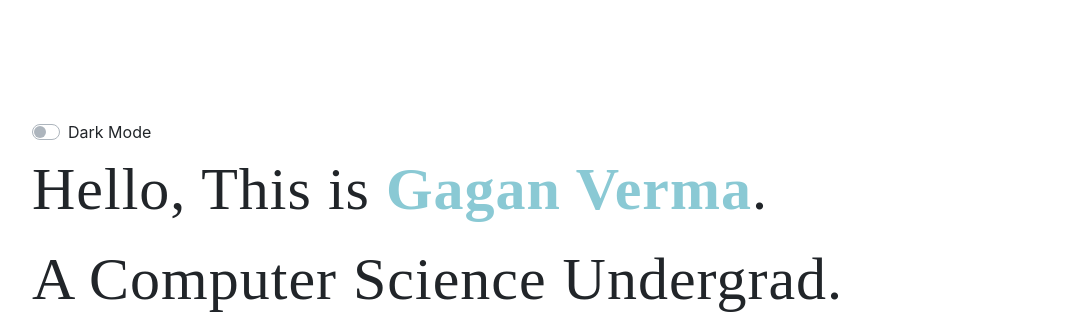
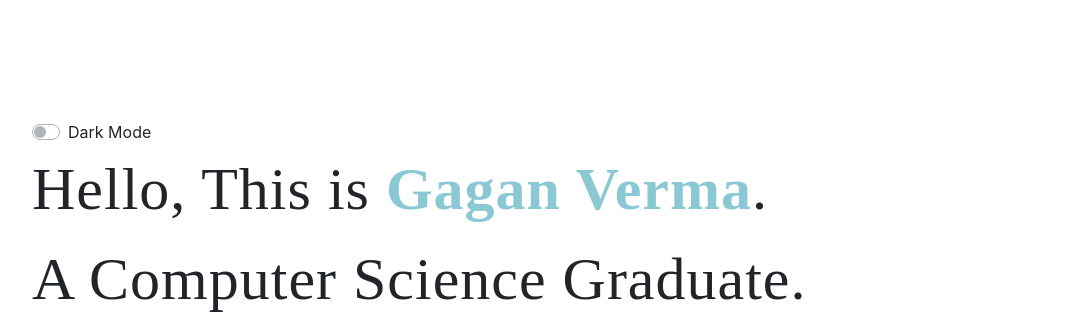
Before and after one commit to zatch3301/zatch3301.github.io, a plain HTML site: page index.html in a window 1280 px wide. Shown: the top 336 px of the page, without its empty margins (53-1137 px from the left). Drawn offline with nearby package versions, Linux system fonts and the light colour scheme; a web font is replaced by a local one.

Commit message:
Update index.html

```diff
--- a/index.html
+++ b/index.html
@@ -57,7 +57,7 @@
           <div id="typed-strings" class="intro">
             <p>
               Hello, This is <strong class="name">Gagan Verma</strong>.<br />
-              A Computer Science Undergrad.
+              A Computer Science Graduate.
             </p>
           </div>
           <span id="typed"></span>
```
